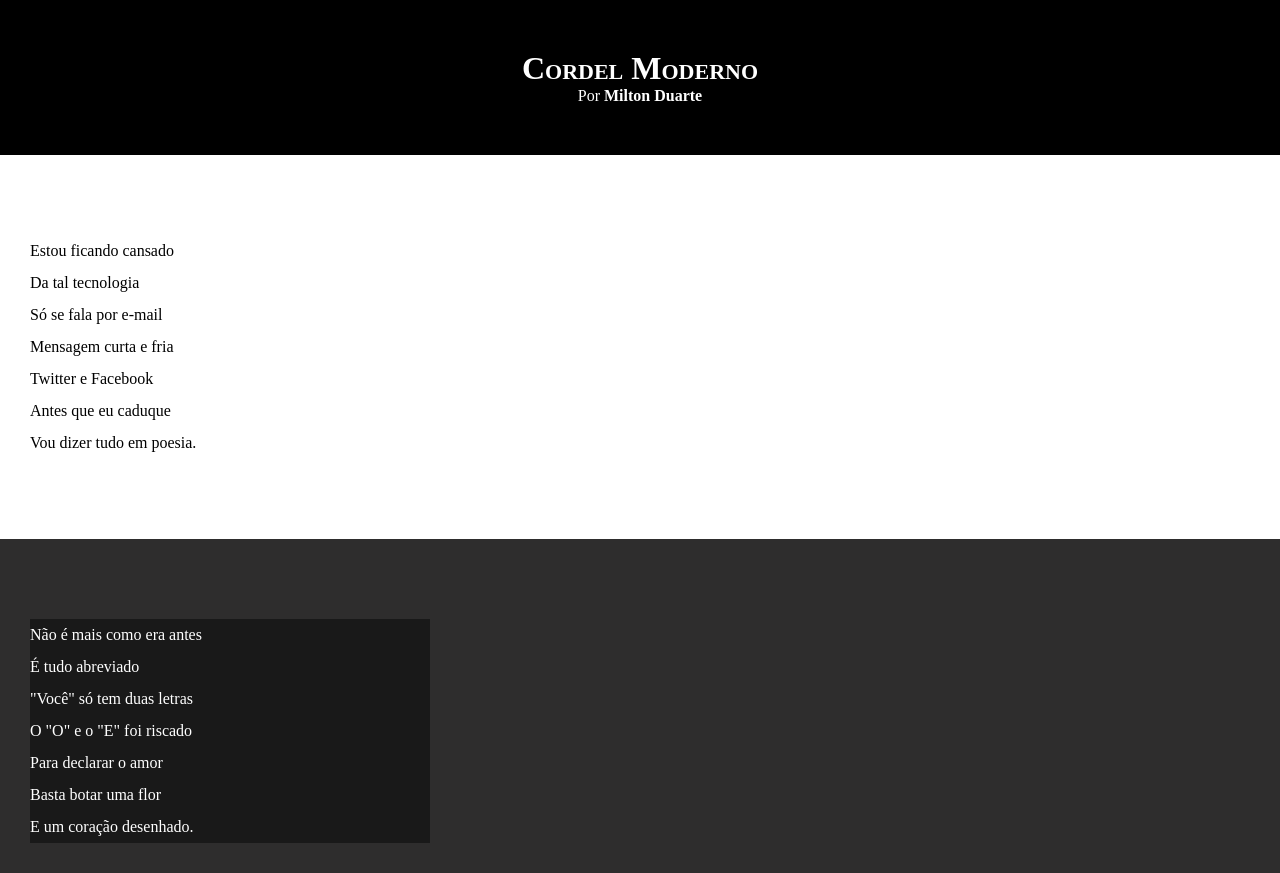
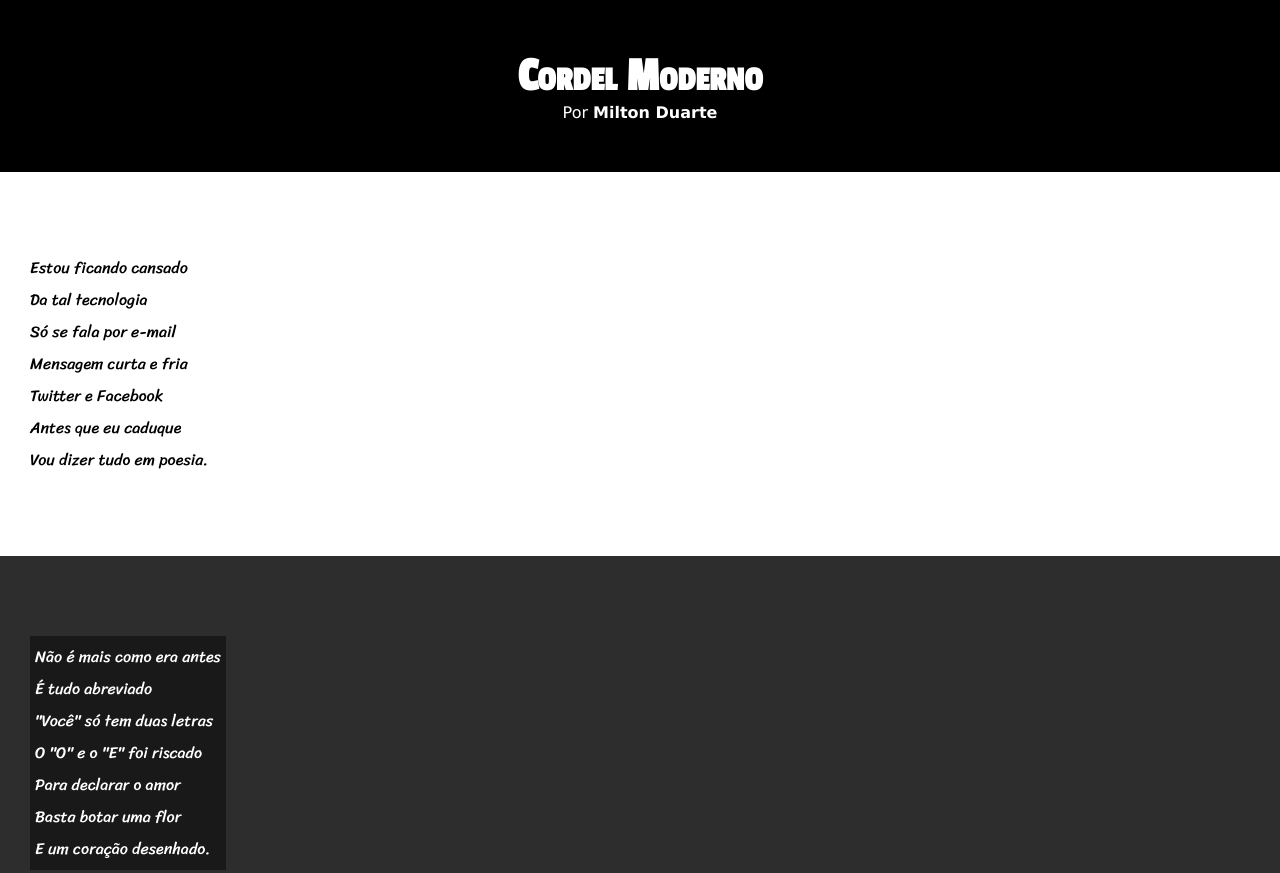
Before and after one commit to CamposJayme/html-css, a plain HTML site: page M3/d12/index.html in a window 1280 px wide. Shown: the top 873 px of the page. Drawn offline with Linux system fonts and the light colour scheme.

Commit message:
atualização de estilos d12

```diff
--- a/M3/d12/estilo/style.css
+++ b/M3/d12/estilo/style.css
@@ -1,4 +1,14 @@
 @charset "UTF-8";
+
+@import url('https://fonts.googleapis.com/css2?family=Passion+One&display=swap');
+
+@import url('https://fonts.googleapis.com/css2?family=Sriracha&display=swap');
+
+:root {
+    --fonte1: Verdana, Geneva, Tahoma, sans-serif;
+    --fonte2: 'Passion One', cursive;
+    --fonte3: 'Sriracha', cursive;
+}
 
 * {
     margin: 0px;
@@ -8,6 +18,7 @@
 html, body {
     min-height: 100%;
     background-color: darkgray;
+    font-family: var(--fonte1);
 }
 
 header {
@@ -19,6 +30,8 @@ header {
 header > h1 {
     padding-top: 50px;
     font-variant: small-caps;
+    font-family: var(--fonte2);
+    font-size: 3em;
 }
 
 header > p {
@@ -40,6 +53,8 @@ section {
     padding-bottom: 10vh;
     line-height: 2em;
     padding-left: 30px;
+    font-family: var(--fonte3);
+    font-size: 1em;
 }
 
 section.normal {
@@ -54,7 +69,8 @@ section.imagem {
 
 section.imagem > p {
     background-color: rgba(0, 0, 0, 0.452);
-    width: 400px;
+    display: inline-block;
+    padding: 5px;
 }
 
 footer {
```
